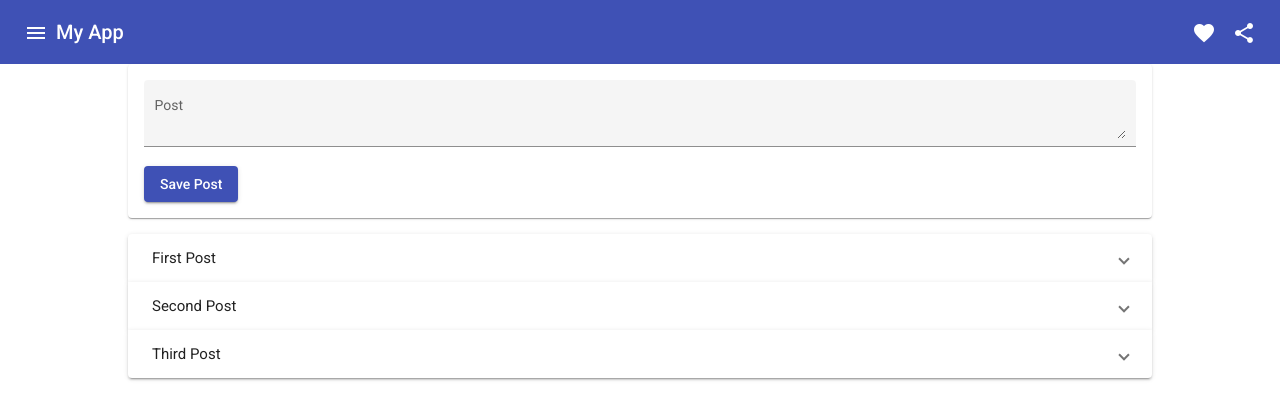
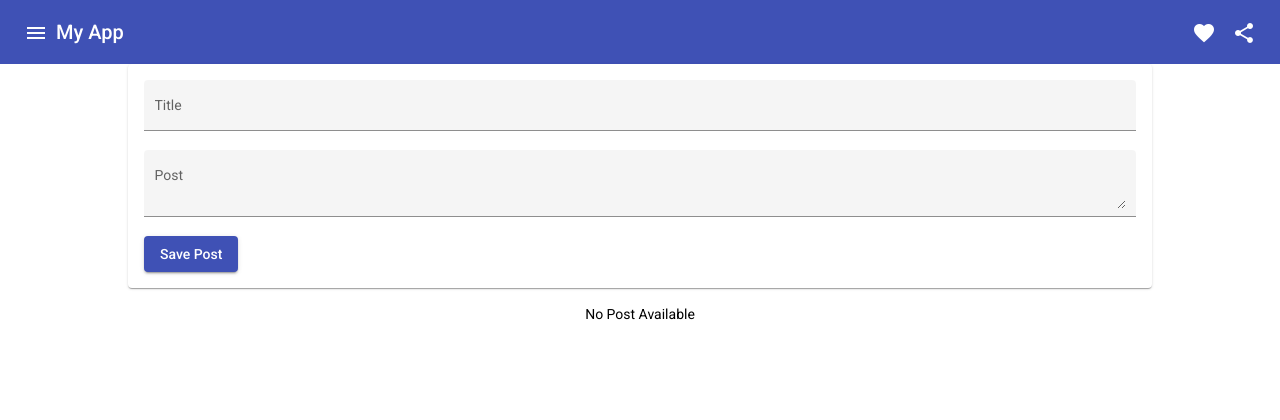
Before and after one commit to thetaaaj/MEAN_Project, an Angular app: page / in a window 1280 px wide. Shown: the top 420 px of the page. Built offline with nearby package versions, Linux system fonts and the light colour scheme.

Commit message:
custom events and Model added

```diff
--- a/src/app/app.component.html
+++ b/src/app/app.component.html
@@ -1,6 +1,6 @@
 <app-toolbar></app-toolbar>
 
 <main>
-  <app-post-create></app-post-create>
-  <app-post-list></app-post-list>
+  <app-post-create (newPostEvent)="onCreatePost($event)"></app-post-create>
+  <app-post-list [inputPostList]="allPost"></app-post-list>
 </main>
--- a/src/app/app.component.ts
+++ b/src/app/app.component.ts
@@ -1,4 +1,5 @@
 import { Component } from '@angular/core';
+import { Post } from './post.model';
 
 @Component({
   selector: 'app-root',
@@ -7,4 +8,12 @@ import { Component } from '@angular/core';
 })
 export class AppComponent {
   title = 'MEAN_Project';
+
+
+  allPost: Post[] = [];
+
+  onCreatePost(post: Post) {
+    console.log("new Post is : ", post);
+    this.allPost.push(post);
+  }
 }
--- /dev/null
+++ b/src/app/post.model.ts
@@ -0,0 +1,4 @@
+export interface Post {
+  title: string,
+  content: string
+}
--- a/src/app/post/post-create/post-create.component.html
+++ b/src/app/post/post-create/post-create.component.html
@@ -1,8 +1,12 @@
 <mat-card>
   <mat-card-content>
     <mat-form-field appearance="fill">
+      <mat-label>Title</mat-label>
+      <input [(ngModel)]="enteredTitle" matInput>
+    </mat-form-field>
+    <mat-form-field appearance="fill">
       <mat-label>Post</mat-label>
-      <textarea [(ngModel)]="newPost" matInput></textarea>
+      <textarea [(ngModel)]="enteredPost" matInput></textarea>
     </mat-form-field>
     <button mat-raised-button color="primary" (click)="onAddPost()">Save Post</button>
   </mat-card-content>
--- a/src/app/post/post-create/post-create.component.ts
+++ b/src/app/post/post-create/post-create.component.ts
@@ -1,4 +1,5 @@
-import { Component, OnInit } from '@angular/core';
+import { Component, EventEmitter, OnInit, Output } from '@angular/core';
+import { Post } from 'src/app/post.model';
 
 @Component({
   selector: 'app-post-create',
@@ -7,7 +8,9 @@ import { Component, OnInit } from '@angular/core';
 })
 export class PostCreateComponent implements OnInit {
 
-  newPost: string = '';
+  @Output() newPostEvent = new EventEmitter<Post>();
+
+  enteredTitle: string;
   enteredPost: string;
   constructor() { }
 
@@ -15,8 +18,16 @@ export class PostCreateComponent implements OnInit {
   }
 
   onAddPost() {
-    this.enteredPost = this.newPost;
-    this.newPost = '';
+    const post: Post = {
+      title: this.enteredTitle,
+      content: this.enteredPost
+    }
+
+    console.log(post);
+    this.newPostEvent.emit(post);
+
+    this.enteredPost = '';
+    this.enteredTitle = '';
   }
 
 }
--- a/src/app/post/post-list/post-list.component.ts
+++ b/src/app/post/post-list/post-list.component.ts
@@ -1,4 +1,5 @@
-import { Component, OnInit } from '@angular/core';
+import { Component, Input, OnInit } from '@angular/core';
+import { Post } from 'src/app/post.model';
 
 @Component({
   selector: 'app-post-list',
@@ -7,16 +8,16 @@ import { Component, OnInit } from '@angular/core';
 })
 export class PostListComponent implements OnInit {
 
+  @Input() inputPostList: Post[];
   constructor() { }
+  posts: Post[];
+  panelOpenState = false;
 
   ngOnInit(): void {
+    this.posts = this.inputPostList;
+    console.log("list of Post is :", this.posts);
   }
-  panelOpenState = false;
-  posts: any[] = [
-    { title: 'First Post', content: 'This is my first Post' },
-    { title: 'Second Post', content: 'This is my Second Post' },
-    { title: 'Third Post', content: 'This is my Third Post' },
 
-  ];
+
 
 }
```
